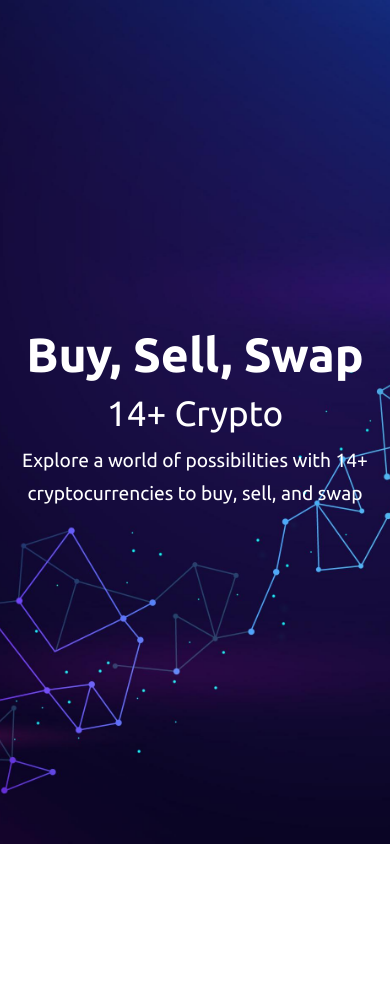
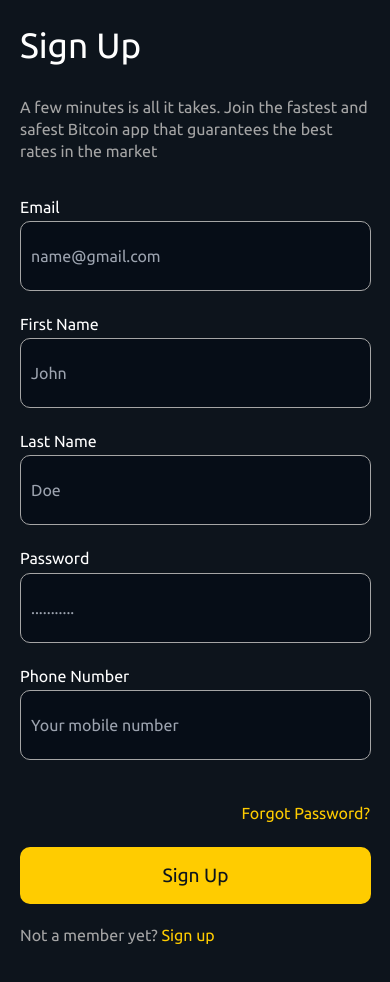
Before and after one commit to Mcdemzy/crypto-app, a React (Vite) app: page / in a window 390 px wide. Shown: the top 982 px of the page. Before the commit the page ends 844 px from the top, so only its background shows below. Built offline with nearby package versions, Linux system fonts and the light colour scheme.

Commit message:
Re-editing Signup

```diff
--- a/src/App.tsx
+++ b/src/App.tsx
@@ -1,9 +1,10 @@
-import LandingPage from "./component/landingpage/LandingPage";
+// import LandingPage from "./component/landingpage/LandingPage";
+import Signup from "./component/signup/Signup";
 
 function App() {
   return (
     <>
-      <LandingPage />
+      <Signup />
     </>
   );
 }
--- a/src/index.css
+++ b/src/index.css
@@ -214,6 +214,7 @@ body {
 
   .signin__container input {
     width: 90vw;
+    height: 70px;
     background: var(--color-variant);
     padding: 10px;
     border-radius: 10px;
@@ -266,14 +267,19 @@ body {
     margin-bottom: 40px;
   }
 
+  .signup__container {
+    padding-top: 16px;
+  }
+
   .signup__container h1 {
-    font-size: 2rem;
+    font-size: 2.2rem;
   }
   .signup__container p {
     text-align: left;
     font-size: 1rem;
     color: var(--text-gray);
     margin-bottom: 2rem;
+    line-height: 22px;
   }
 
   .navbar__container {
```
